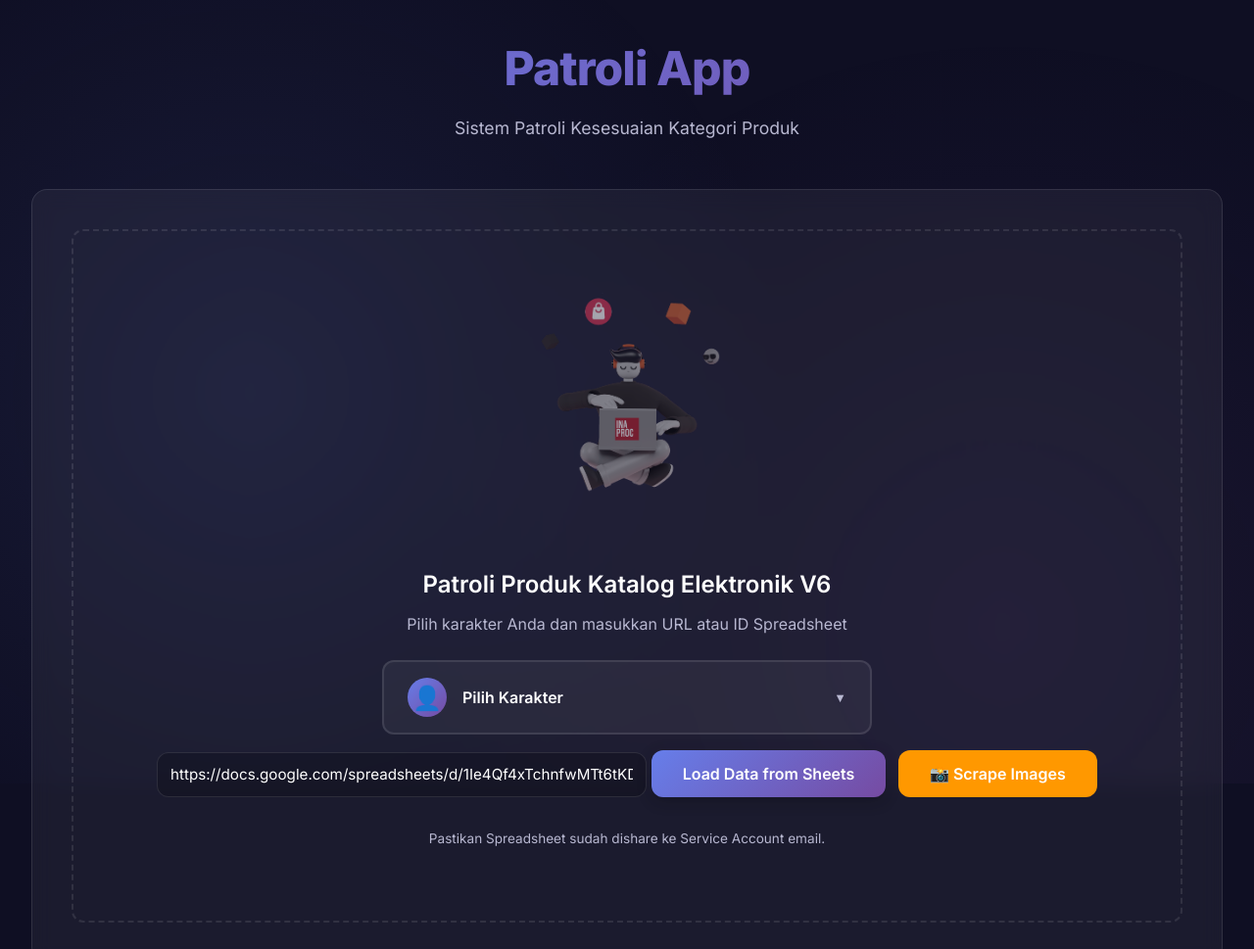
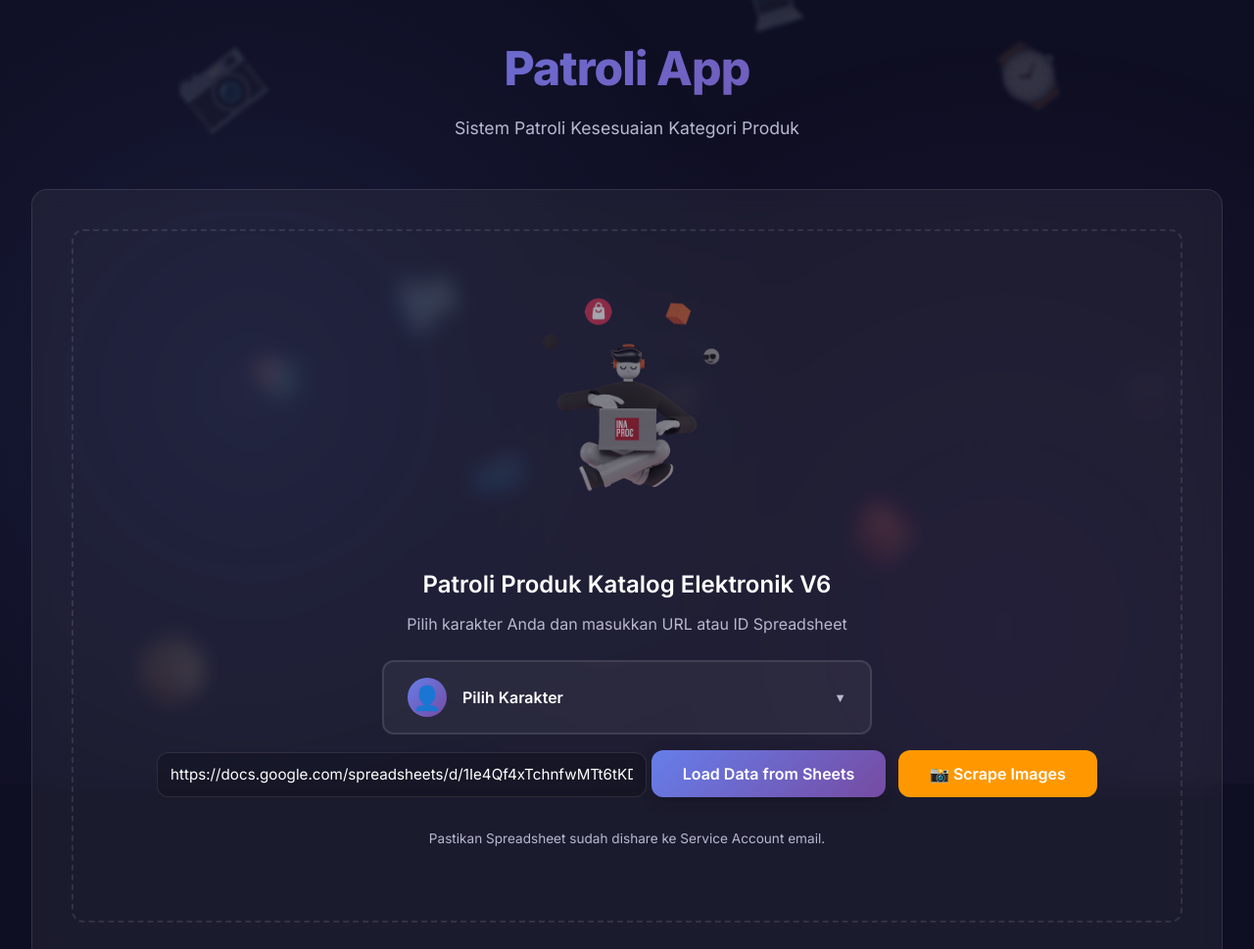
Before and after one commit to ibnuhamdam/PatroliApp, a website: page public/index.html in a window 1280 px wide. Shown: the top 969 px of the page at 98% size. Drawn offline with Linux system fonts and the light colour scheme.

Commit message:
add animation

```diff
--- a/public/css/style.css
+++ b/public/css/style.css
@@ -1400,3 +1400,50 @@ select.form-input option {
   color: var(--text-primary);
   padding: 0.5rem;
 }
+
+/* Floating Background Animation */
+.floating-background {
+  position: fixed;
+  top: 0;
+  left: 0;
+  width: 100%;
+  height: 100%;
+  pointer-events: none;
+  z-index: -1;
+  overflow: hidden;
+}
+
+.floating-item {
+  position: absolute;
+  font-size: 3rem;
+  opacity: 0.15;
+  filter: blur(2px);
+  animation: float 15s infinite linear;
+}
+
+@keyframes float {
+  0% {
+    transform: translateY(100vh) rotate(0deg) translateX(0);
+  }
+  33% {
+    transform: translateY(60vh) rotate(120deg) translateX(50px);
+  }
+  66% {
+    transform: translateY(30vh) rotate(240deg) translateX(-50px);
+  }
+  100% {
+    transform: translateY(-10vh) rotate(360deg) translateX(0);
+  }
+}
+
+/* Individual Item Positioning & Timing */
+.item-1 { left: 10%; animation-duration: 25s; animation-delay: 0s; font-size: 4rem; }
+.item-2 { left: 20%; animation-duration: 20s; animation-delay: -5s; font-size: 2.5rem; }
+.item-3 { left: 30%; animation-duration: 22s; animation-delay: -10s; font-size: 3.5rem; }
+.item-4 { left: 40%; animation-duration: 18s; animation-delay: -2s; font-size: 3rem; }
+.item-5 { left: 50%; animation-duration: 24s; animation-delay: -8s; font-size: 4.5rem; }
+.item-6 { left: 60%; animation-duration: 21s; animation-delay: -15s; font-size: 2.8rem; }
+.item-7 { left: 70%; animation-duration: 26s; animation-delay: -4s; font-size: 3.2rem; }
+.item-8 { left: 80%; animation-duration: 19s; animation-delay: -12s; font-size: 3.8rem; }
+.item-9 { left: 90%; animation-duration: 23s; animation-delay: -6s; font-size: 2.6rem; }
+.item-10 { left: 15%; animation-duration: 28s; animation-delay: -20s; font-size: 4.2rem; }
--- a/public/index.html
+++ b/public/index.html
@@ -30,6 +30,20 @@
   </script>
 </head>
 <body>
+  <!-- Floating Background Animation -->
+  <div class="floating-background">
+    <div class="floating-item item-1">📦</div>
+    <div class="floating-item item-2">🛍️</div>
+    <div class="floating-item item-3">👕</div>
+    <div class="floating-item item-4">👟</div>
+    <div class="floating-item item-5">📱</div>
+    <div class="floating-item item-6">💻</div>
+    <div class="floating-item item-7">🎒</div>
+    <div class="floating-item item-8">⌚</div>
+    <div class="floating-item item-9">🎧</div>
+    <div class="floating-item item-10">📷</div>
+  </div>
+
   <div class="container">
     <!-- Header -->
     <header class="header">
```
